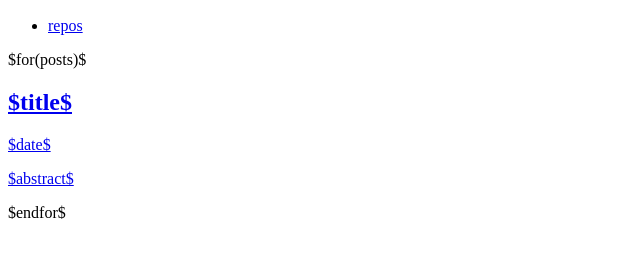
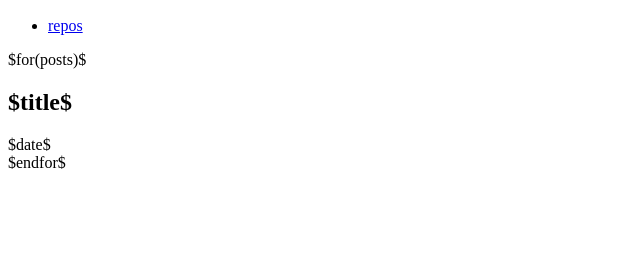
Before and after one commit to swatson555/swatson555.github.io, a plain HTML site: page hakyll-blog/index.html in a window 1280 px wide. Shown: the part 65-322 px from the top of the page, without its empty margins (0-640 px from the left). Drawn offline with Linux system fonts and the light colour scheme.

```diff
--- a/hakyll-blog/css/style.css
+++ b/hakyll-blog/css/style.css
@@ -137,7 +137,7 @@
 /*
     MOBILE
 */
-@media only screen and (max-width: 1320px) {
+@media only screen and (max-width: 1200px) {
     section.articles {
         grid-template-columns: 1fr;
         grid-row-gap: 20px;
--- a/hakyll-blog/index.html
+++ b/hakyll-blog/index.html
@@ -7,7 +7,12 @@
 
 <section class="articles">
     $for(posts)$
-    <div class="article"><a href="$url$" target="_self">
+    <div class="article">
+        <span><h2>$title$</h2></span>
+        <time datetime="$datetime$">$date$</time>
+    </div>
+
+    <!-- <div class="article"><a href="$url$" target="_self">
         <div class="left" style="background: url('/img/$img$'); background-size: cover;">
             <span><h2>$title$</h2></span>
             <span><time datetime="$datetime$">$date$</time></span>
@@ -15,6 +20,6 @@
         <div class="right">
             <p>$abstract$</p>
         </div>
-    </a></div>
+    </a></div> -->
     $endfor$
 </section>
```
Also changed, not shown: hakyll-blog/templates/article.html (+2 -0 lines), 4 other files.
